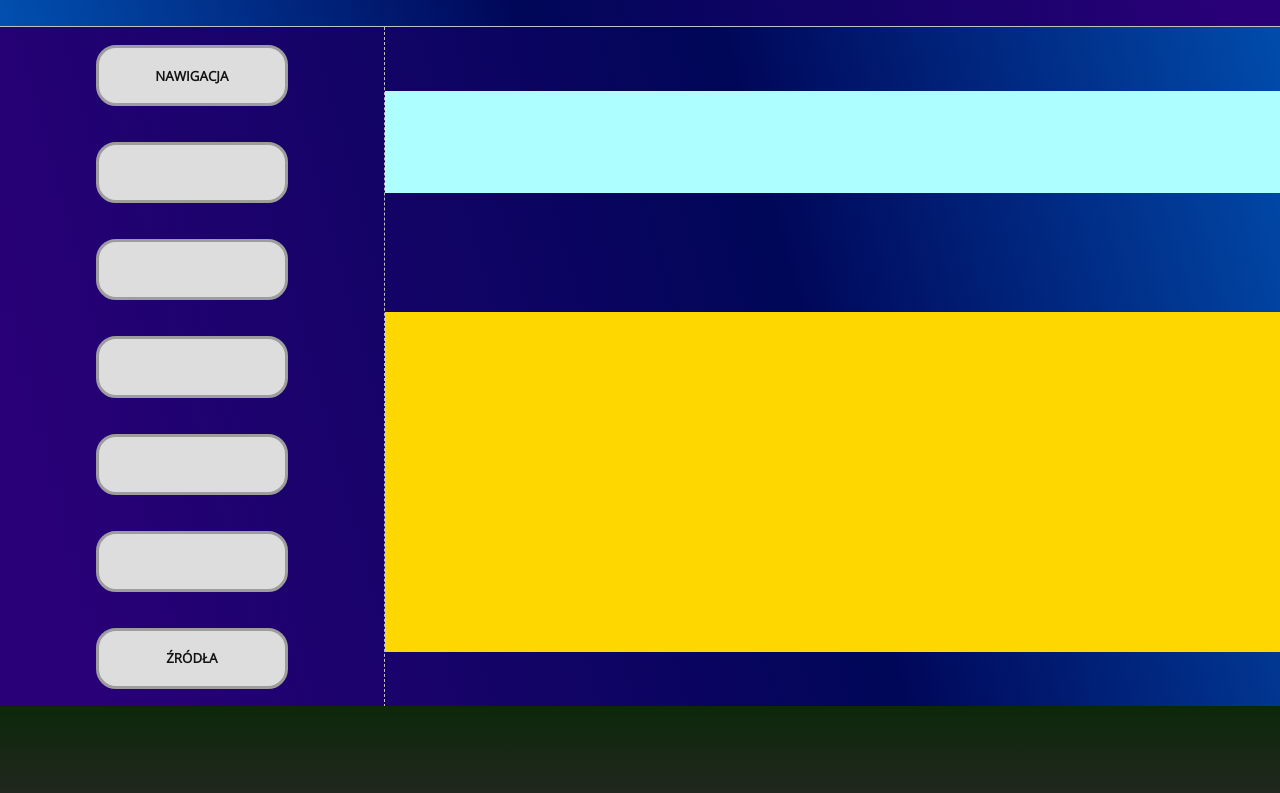
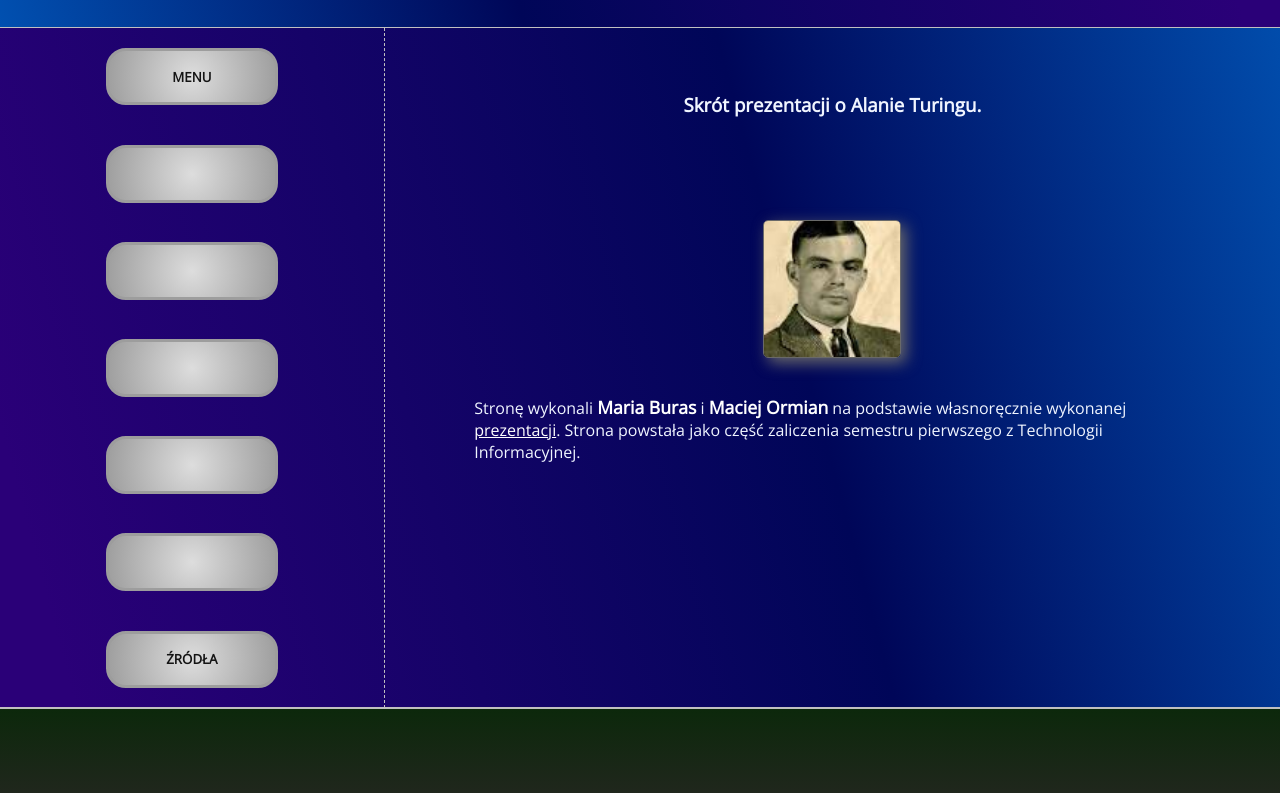
Before and after one commit to ormima/3rd_project_TI_1st_semester_at_faculty_of_applied_mathematics, a plain HTML site: page index.html in a window 1280 px wide. Shown: the part 94-887 px from the top of the page. Drawn offline with nearby package versions, Linux system fonts and the light colour scheme.

Commit message:
Add files via upload

```diff
--- a/index.html
+++ b/index.html
@@ -25,7 +25,7 @@
             <div class="main_section_starter_box">
                 <nav>
                     <label class="main_section_starter_box_buttons_label">
-                        <button id="ref_navigation">nawigacja</button>
+                        <button id="ref_navigation">menu</button>
                     </label>
                     <label class="main_section_starter_box_buttons_label">
                         <button id=""></button>
@@ -47,8 +47,11 @@
                     </label>
                 </nav>
                 <main>
-                    <h3></h3>
-                    <span></span>
+                    <h3>Skrót prezentacji o Alanie Turingu.</h3>
+                    <label>
+                        <img src="./alan_turing.jpg" alt="zdjęcie pana Turinga">
+                    </label>
+                    <span class="main_section_starter_box_span">Stronę wykonali <b>Maria Buras</b> i <b>Maciej Ormian</b> na podstawie własnoręcznie wykonanej <a href="./projekt2.pdf" target="_blank">prezentacji</a>. Strona powstała jako część zaliczenia semestru pierwszego z Technologii Informacyjnej.</span>
                 </main>
             </div>
         </section>
@@ -68,6 +71,8 @@
 <!--
     ikonka strony:
         <a href="https://www.flaticon.com/free-icons/mathematics" title="mathematics icons">Mathematics icon created by srip - Flaticon</a>
+    zdjecie turinga:
+        https://en.wikipedia.org/wiki/Alan_Turing
     inne źródo:
 
 -->
--- a/script.js
+++ b/script.js
@@ -8,7 +8,7 @@ const navigation = document.getElementById("navigation");
 const sources = document.getElementById("sources");
 
 ref_navigation.addEventListener("click", () => {
-    navigation.scrollIntoView({behavior: "smooth"});
+    navigation.scrollIntoView({behavior: "instant"});
     location.reload();
 })
 // ref_navigation.addEventListener("click", () => {
--- a/style.css
+++ b/style.css
@@ -19,6 +19,8 @@ section{
     display: flex;
     background: rgb(199,28,177);
     background: linear-gradient(0deg, rgba(199,28,177,1) 0%, rgba(12,40,11,1) 100%);
+    border-top: solid 1px silver;
+    border-bottom: solid 1px silver;
 }
 .main_section_starter{
     flex-wrap: wrap;
@@ -35,6 +37,10 @@ header{
     background: rgb(42,0,120);
     background: linear-gradient(255deg, rgba(42,0,120,1) 5%, rgba(0,6,88,1) 60%, rgba(1,80,176,1) 100%);
     border-bottom: solid 0.5px silver;
+}
+header:hover{
+    background: rgb(42,0,120);
+    background: linear-gradient(75deg, rgba(42,0,120,1) 5%, rgba(0,6,88,1) 60%, rgba(1,80,176,1) 100%);
 }
 h1{
     color: #acfeff;
@@ -74,14 +80,15 @@ nav{
     /* … */
 /* } */
 .main_section_starter_box_buttons_label > button{
-    width: 50%;
-    height: 90%;
+    width: 45%;
+    height: 85%;
     text-transform: uppercase;
     color: #141414;
     font-weight: bold;
     border-radius: 20px;
     border: solid #9d9d9d;
-    background-color: #ddd;
+    background: rgb(221,221,221);
+    background: radial-gradient(circle, rgba(221,221,221,1) 0%, rgba(157,157,157,1) 100%);
     text-align: center;
 }
 .main_section_starter_box_buttons_label > button:hover{
@@ -93,6 +100,7 @@ nav{
     /* border-radius: 20px; */
     border: solid #ddd;
     background-color: #9d9d9d;
+    background: #9d9d9d;
 }
 main{
     padding-top: 10%;
@@ -108,12 +116,51 @@ main{
 main > h3{
     width: 100%;
     height: 15%;
+    display: block;
+    text-align: center;
+    /* background-color: #acfeff; */
+}
+main > label{
+    height: 20%;
+    width: 100%;
     display: flex;
-    background-color: #acfeff;
+    align-items: center;
+    justify-content: center;
 }
-main > span{
-    width: 100%;
+label > img{
+    height: 100%;
+    border-radius: 5px;
+    border: solid 1px dimgray;
+    box-shadow: dimgray 5px 5px 15px;
+}
+label > img:hover{
+    transform: scale(1.4);
+    filter: blur(3px);
+    filter: sepia(100%);
+    filter: opacity(75%);
+    border-radius: 0;
+    border: none;
+    box-shadow: none;
+    cursor: crosshair;
+}
+.main_section_starter_box_span{
+    width: 80%;
     height: 50%;
-    display: flex;
-    background-color: gold;
+    display: block;
+    /* background-color: gold; */
+    padding: 10px;
+    font-weight: lighter;
 }
+.main_section_starter_box_span > b{
+    color: white;
+    font-size: 1.1rem;
+}
+.main_section_starter_box_span > a{
+    color: white;
+    /* text-decoration: none; */
+    font-weight: lighter;
+    text-decoration: underline;
+}
+.main_section_starter_box_span > a:hover{
+    font-style: italic;
+}
```
Also changed, not shown: alan_turing.jpg (added), 1 other file.
